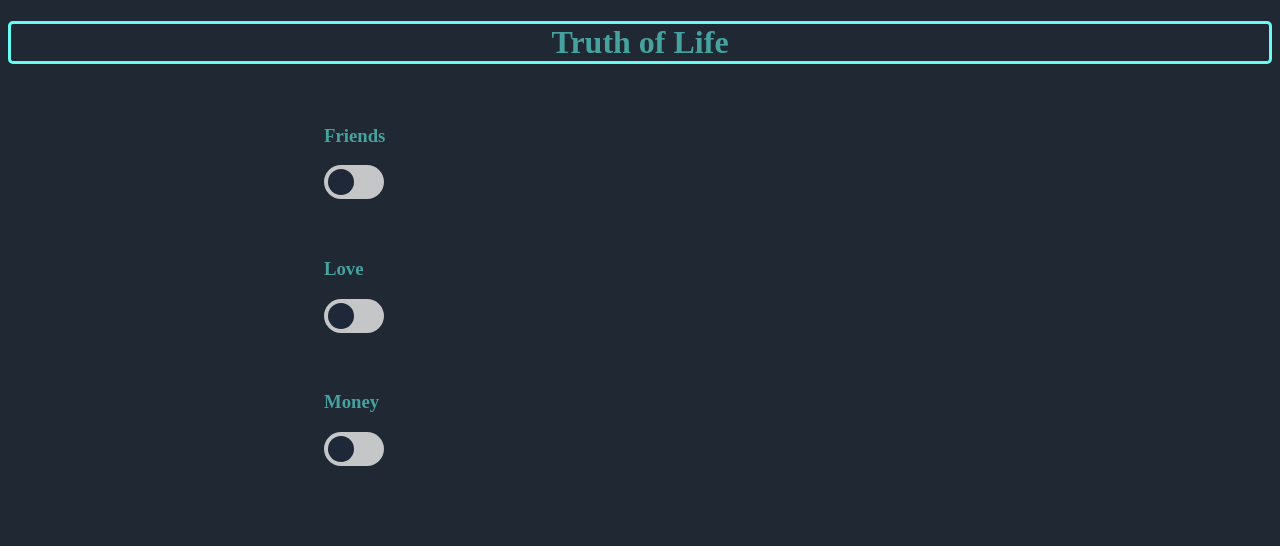
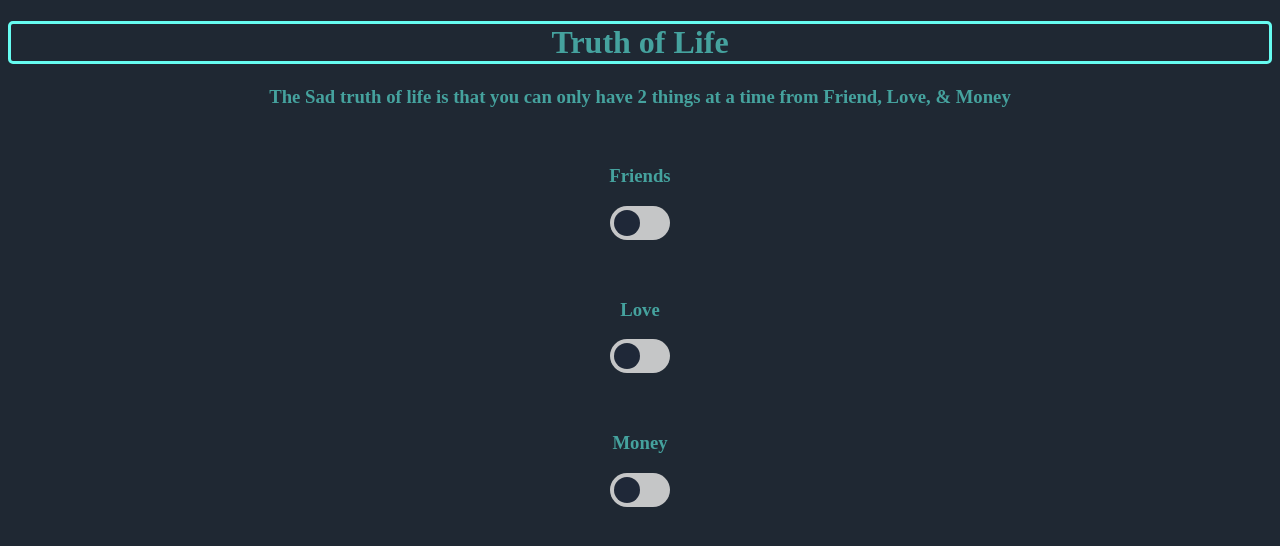
Before and after one commit to RaghavParashar1/truth_of_life, a plain HTML site: page index.html in a window 1280 px wide. Drawn offline with Linux system fonts and the light colour scheme.

Commit message:
Improved UI

```diff
--- a/index.html
+++ b/index.html
@@ -7,26 +7,30 @@
 
 <body>
 
-    <h1 class="center">Truth of Life</h1>
-
-    <div class="container">
-        <h3 class="text">Friends</h3>
+    <h1 class="heading center">Truth of Life</h1>
+    <h3 class="text center">The Sad truth of life is that you can only have 2 things at a time from Friend, Love, &
+        Money</h3>
+    <!-- Button 1 -->
+    <div class="container center">
+        <h3 class="text center">Friends</h3>
+        <label class="switch">
+            <input type="checkbox" >
+            <span class="slider round"></span>
+        </label>
+        <br>
+    </div>
+    <!-- Button 2 -->
+    <div class="container center">
+        <h3 class="text center">Love</h3>
         <label class="switch">
             <input type="checkbox">
             <span class="slider round"></span>
         </label>
         <br>
     </div>
-    <div class="container">
-        <h3 class="text">Love</h3>
-        <label class="switch">
-            <input type="checkbox">
-            <span class="slider round"></span>
-        </label>
-        <br>
-    </div>
-    <div class="container">
-        <h3 class="text">Money</h3>
+    <!-- Button 3 -->
+    <div class="container center">
+        <h3 class="text center">Money</h3>
         <label class="switch">
             <input type="checkbox">
             <span class="slider round"></span>
@@ -34,5 +38,5 @@
     </div>
 
 </body>
-
+    <script src="main.js"></script>
 </html>
--- a/style.css
+++ b/style.css
@@ -6,14 +6,18 @@
 
 .center {
     text-align: center;
+    vertical-align: middle;
+  }
+
+.heading {
     border: 3px solid #66fcf1;
     border-radius: 5px;
     color: #45a29e;
   }
 
-  body {
+body {
     background-color: #1f2833;
-    }
+  }
 
 /* The switch - the box around the slider */
 .switch {
@@ -26,6 +30,7 @@
 .text{
   color: #45a29e;
 }
+
 
 /* Hide default HTML checkbox */
 .switch input {
@@ -76,6 +81,7 @@ input:checked + .slider:before {
 /* Rounded sliders */
 .slider.round {
   border-radius: 34px;
+  padding-left: 20px;
 }
 
 .slider.round:before {
```
